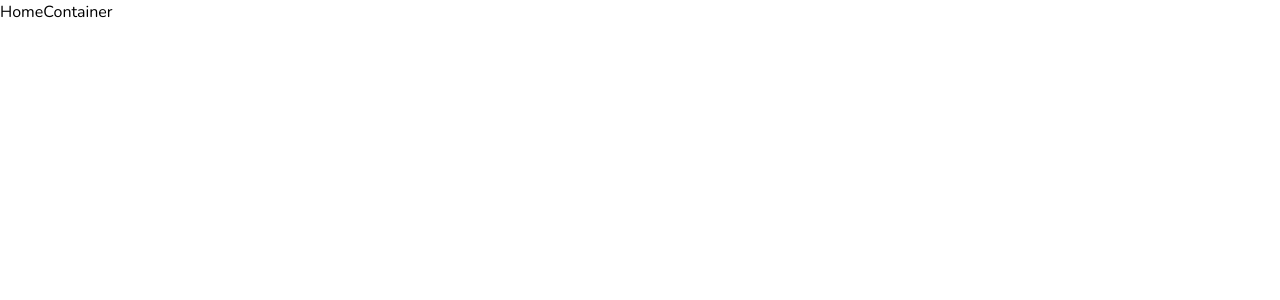
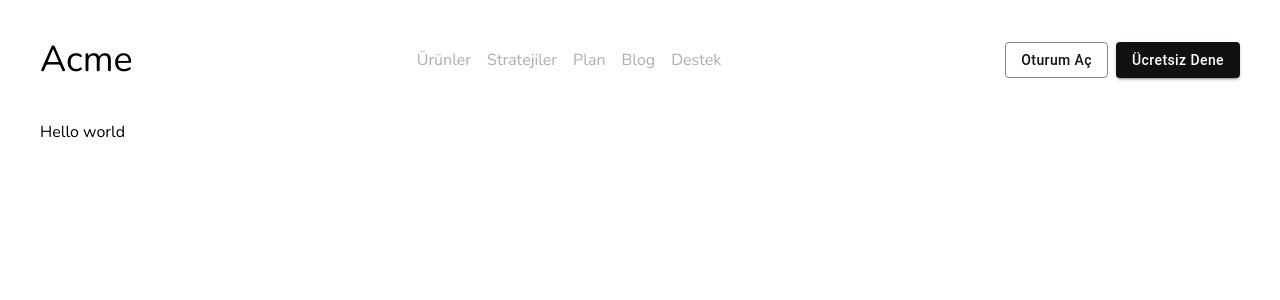
Before and after one commit to halilibrahimcelik/case-study-crud, a Next.js app: page / in a window 1280 px wide. Shown: the top 300 px of the page. Built offline with nearby package versions, Linux system fonts and the light colour scheme.

Commit message:
feat:header  layout added

```diff
--- /dev/null
+++ b/src/app/components/header/button.tsx
@@ -0,0 +1,40 @@
+"use client";
+import React, { useMemo } from "react";
+import { Button } from "@mui/material";
+import { createTheme, ThemeProvider } from "@mui/material/";
+type Props = {
+  variant: "text" | "outlined" | "contained" | undefined;
+  text: string;
+  color:
+    | "inherit"
+    | "primary"
+    | "secondary"
+    | "success"
+    | "error"
+    | "info"
+    | "warning"
+    | undefined;
+};
+
+const CustomButon = ({ variant, text, color }: Props) => {
+  const theme = useMemo(
+    () =>
+      createTheme({
+        palette: {
+          primary: {
+            main: "#111",
+            light: "#999",
+          },
+        },
+      }),
+    []
+  );
+  return (
+    <ThemeProvider theme={theme}>
+      <Button sx={{ textTransform: "none" }} variant={variant} color={color}>
+        {text}
+      </Button>
+    </ThemeProvider>
+  );
+};
+export default CustomButon;
--- /dev/null
+++ b/src/app/components/header/index.tsx
@@ -0,0 +1,68 @@
+"use client";
+import Wrapper from "@/app/components/UI/Wrapper";
+import Link from "next/link";
+import React from "react";
+import CustomButon from "./button";
+import { usePathname } from "next/navigation";
+type Props = {};
+
+const Header = (props: Props) => {
+  const pathname = usePathname();
+  console.log(pathname);
+  return (
+    <header className="py-10">
+      <Wrapper component="nav">
+        <ul className="flex justify-between items-center">
+          <li className="opacity-100 hover:opacity-75 duration-300 ease-in transition-opacity">
+            <Link href={"/"}>
+              <h1 className="text-2xl lg:text-3xl xl:text-4xl">Acme</h1>
+            </Link>
+          </li>
+          <li>
+            <ul className="flex gap-4 justify-between items-center">
+              <li
+                className={
+                  pathname === "/products" ? "link-active link" : "link"
+                }
+              >
+                <Link href="/products">Ürünler</Link>
+              </li>
+              <li className="link">
+                <Link href="/">Stratejiler</Link>
+              </li>
+              <li className="link">
+                <Link href="/">Plan</Link>
+              </li>
+              <li className="link">
+                <Link href="/">Blog</Link>
+              </li>
+              <li className="link">
+                <Link href="/">Destek</Link>
+              </li>
+            </ul>
+          </li>
+          <li>
+            <ul className="flex gap-2 justify-between items-center">
+              <li className="">
+                <CustomButon
+                  text="Oturum Aç"
+                  color="primary"
+                  variant="outlined"
+                />
+              </li>
+              <li className="">
+                <CustomButon
+                  text="Ücretsiz Dene"
+                  color="primary"
+                  variant="contained"
+                />
+              </li>
+            </ul>
+          </li>
+        </ul>
+      </Wrapper>
+    </header>
+  );
+};
+
+export default Header;
--- a/src/app/containers/homeContainer/index.tsx
+++ b/src/app/containers/homeContainer/index.tsx
@@ -1,9 +1,18 @@
 import React from "react";
+
+import Wrapper from "@/app/components/UI/Wrapper";
+import Header from "@/app/components/header";
 
 type Props = {};
 
 const HomeContainer = (props: Props) => {
-  return <div>HomeContainer</div>;
+  return (
+    <>
+      <Wrapper component="section" customClass="h-[100vh] w-full">
+        <h1>Hello world</h1>
+      </Wrapper>
+    </>
+  );
 };
 
 export default HomeContainer;
--- a/src/app/globals.css
+++ b/src/app/globals.css
@@ -5,3 +5,12 @@
 body {
   font-family: var(--font-nunito);
 }
+
+@layer components {
+  .link {
+    @apply text-gray  transition-all duration-300 ease-in  hover:brightness-[10%];
+  }
+  .link-active {
+    @apply brightness-[10%];
+  }
+}
--- a/src/app/layout.tsx
+++ b/src/app/layout.tsx
@@ -1,6 +1,7 @@
 import type { Metadata } from "next";
 import { Nunito } from "next/font/google";
 import "./globals.css";
+import Header from "./components/header";
 
 const nunito = Nunito({
   subsets: ["latin"],
@@ -20,7 +21,10 @@ export default function RootLayout({
 }) {
   return (
     <html lang="en">
-      <body className={`${nunito.variable}`}>{children}</body>
+      <body className={`${nunito.variable}`}>
+        <Header />
+        {children}
+      </body>
     </html>
   );
 }
--- a/tailwind.config.ts
+++ b/tailwind.config.ts
@@ -7,6 +7,9 @@ const config: Config = {
     "./src/app/**/*.{js,ts,jsx,tsx,mdx}",
   ],
   theme: {
+    colors: {
+      gray: "#ADADAD",
+    },
     extend: {
       fontFamily: {
         nunito: "var(--font-nunito)",
```
Also changed, not shown: package.json (+8 -5 lines), 1 other file (tests, documents, lock files or other folders).
